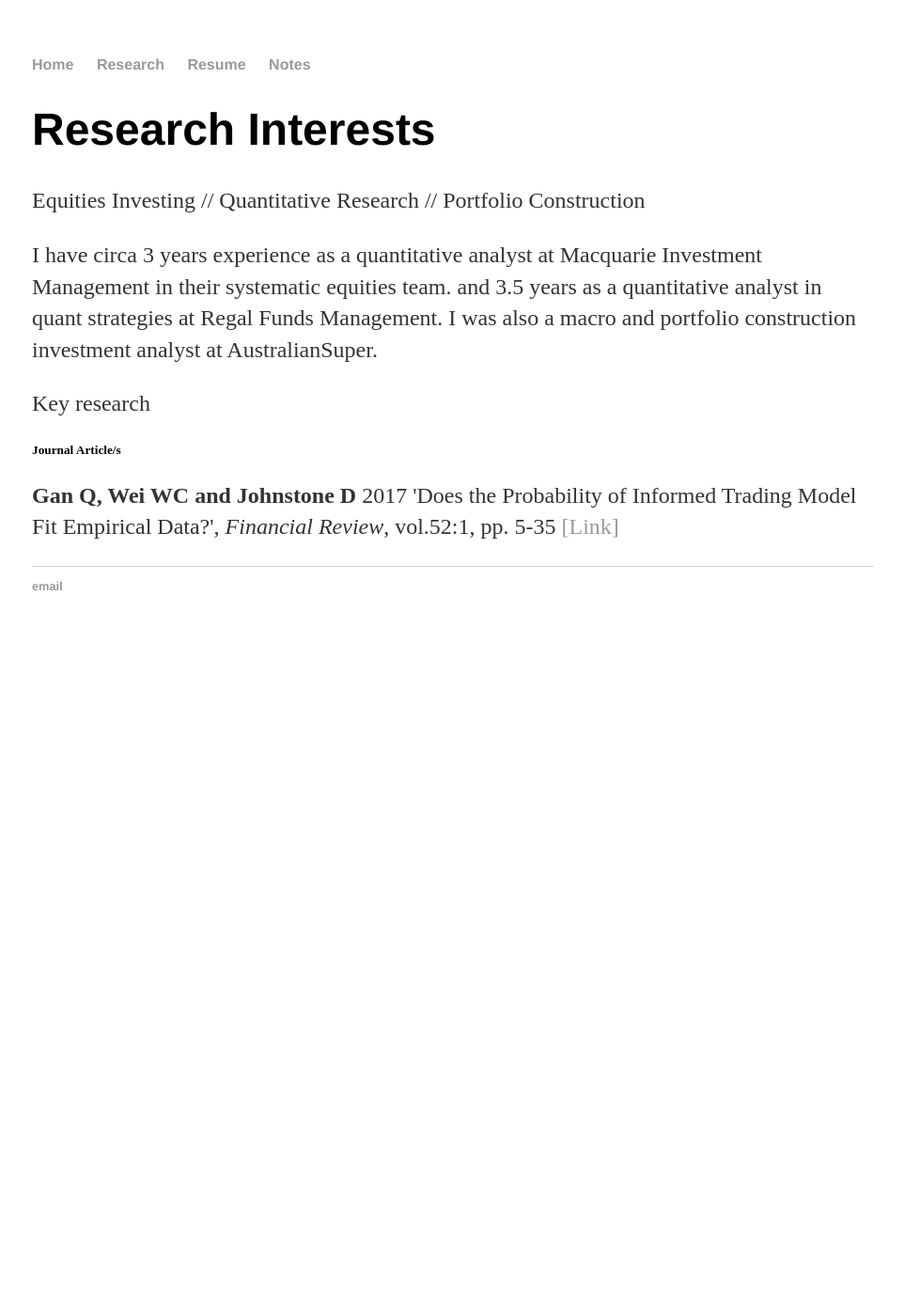
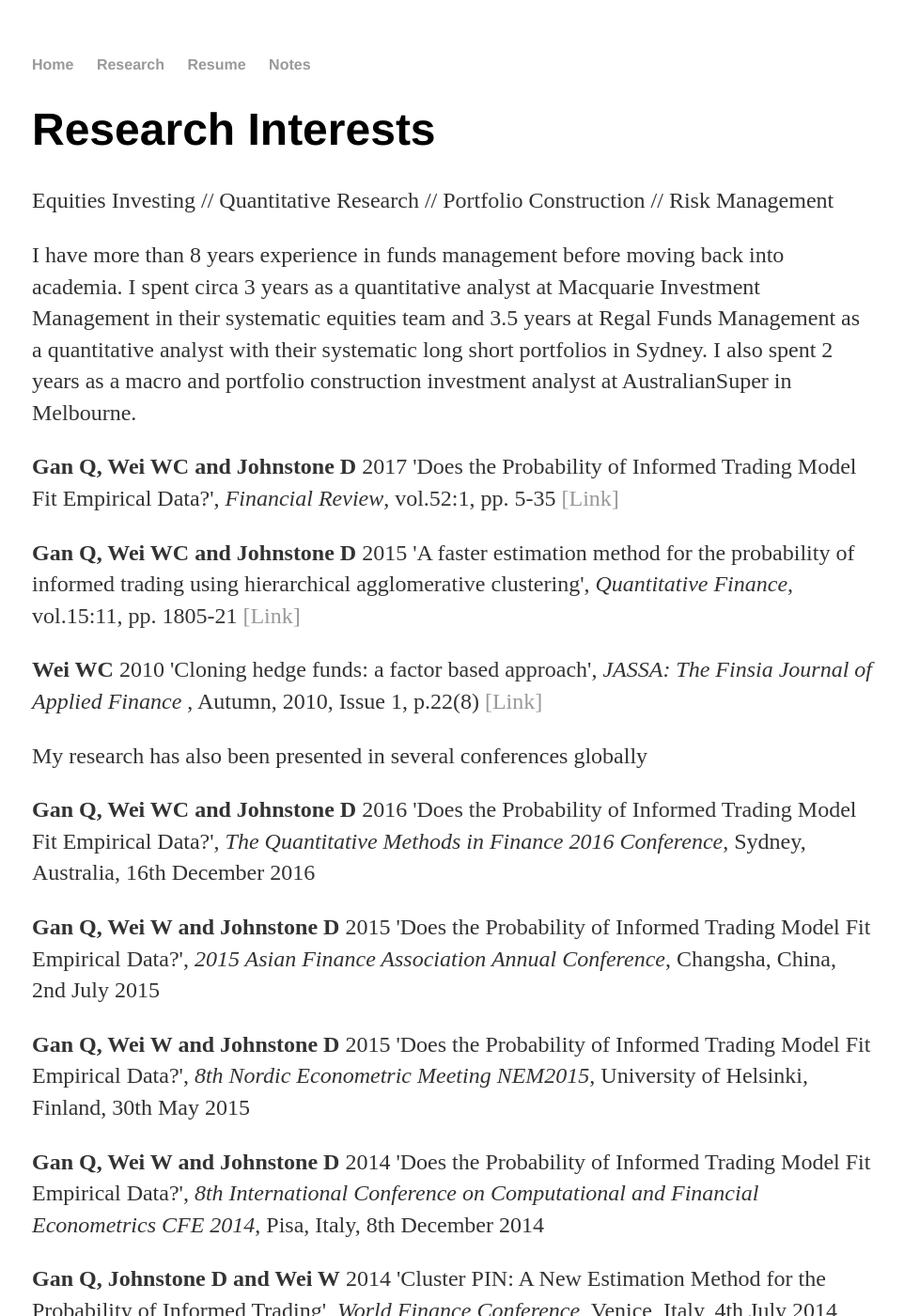
Before and after one commit to weiwangchun/weiwangchun.github.io, a Jekyll site: the page built from about/index.html, in a window 1280 px wide and 1400 px high. Shown: the whole window at 94% size, without its empty margins (158-1120 px from the left). Built offline with Jekyll 4.4.1, drawn with Linux system fonts in a browser that asks for light colours; some of the changed text lies outside the part shown.

Commit message:
Update index.html

```diff
--- a/about/index.html
+++ b/about/index.html
@@ -6,14 +6,41 @@
 <div class="blurb">
   <h1> Research Interests </h1>
 
-  <p> Equities Investing // Quantitative Research // Portfolio Construction </p>
-  <p> I have circa 3 years experience as a quantitative analyst at Macquarie Investment Management in their systematic equities team.
-    and 3.5 years as a quantitative analyst in quant strategies at Regal Funds Management. I was also a macro and portfolio construction
-    investment analyst at AustralianSuper. </p>
-  <p> Key research </p>
+  <p> Equities Investing // Quantitative Research // Portfolio Construction // Risk Management </p>
+  <p> I have more than 8 years experience in funds management before moving back into academia. I spent circa 3 years as a quantitative analyst at Macquarie Investment Management in their systematic equities team and 3.5 years at Regal Funds Management as a quantitative analyst with their systematic long short portfolios in Sydney. I also spent 2 years as a macro and portfolio construction investment analyst at AustralianSuper in Melbourne. </p>
 
 
-<h5>Journal Article/s</h5><p><strong>Gan Q, Wei WC and Johnstone D</strong> 2017  'Does the Probability of Informed Trading Model Fit Empirical Data?', <cite>Financial Review</cite>, vol.52:1, pp. 5-35  <a href="http://dx.doi.org/10.1111/fire.12130">[Link]</a></p>
+  <p><strong>Gan Q, Wei WC and Johnstone D</strong> 2017  'Does the Probability of Informed Trading Model Fit Empirical Data?', <cite>Financial Review</cite>, vol.52:1, pp. 5-35  <a href="http://dx.doi.org/10.1111/fire.12130">[Link]</a></p>
+
+  <p><strong>Gan Q, Wei WC and Johnstone D</strong> 2015  'A faster estimation method for the probability of informed trading using hierarchical agglomerative clustering', <cite>Quantitative Finance</cite>, vol.15:11, pp. 1805-21  <a href="http://www.tandfonline.com/doi/full/10.1080/14697688.2015.1023336">[Link]</a></p>
+
+   <p><strong>Wei WC </strong> 2010  'Cloning hedge funds: a factor based approach', <cite>JASSA: The Finsia Journal of Applied Finance </cite>, Autumn, 2010, Issue 1, p.22(8) <a href="https://search.library.uq.edu.au/primo-explore/fulldisplay?docid=TN_gale_ofa227731173&context=PC&vid=61UQ&lang=en_US&search_scope=61UQ_All&adaptor=primo_central_multiple_fe&tab=61uq_all&query=any,contains,cloning%20hedge%20funds&sortby=rank&facet=rtype,exclude,newspaper_articles&facet=rtype,exclude,reviews&offset=0">[Link]</a></p>
+
+  <p> My research has also been presented in several conferences globally </p>
+
+
+  <p><strong>Gan Q, Wei WC and Johnstone D</strong> 2016  'Does the Probability of Informed Trading Model Fit Empirical Data?', <cite>The Quantitative Methods in Finance 2016 Conference</cite>, Sydney, Australia, 16th December 2016 </p>
+
+ <p><strong>Gan Q, Wei W and Johnstone D</strong> 2015  'Does the Probability of Informed Trading Model Fit Empirical Data?', <cite>2015 Asian Finance Association Annual Conference</cite>, Changsha, China, 2nd July 2015 </p>
+
+  <p><strong>Gan Q, Wei W and Johnstone D</strong> 2015  'Does the Probability of Informed Trading Model Fit Empirical Data?', <cite>8th Nordic Econometric Meeting NEM2015</cite>, University of Helsinki, Finland, 30th May 2015 </p>
+
+<p><strong>Gan Q, Wei W and Johnstone D</strong> 2014  'Does the Probability of Informed Trading Model Fit Empirical Data?', <cite>8th International Conference on Computational and Financial Econometrics CFE 2014</cite>, Pisa, Italy, 8th December 2014 </p>
+
+ <p><strong>Gan Q, Johnstone D and Wei W</strong> 2014  'Cluster PIN: A New Estimation Method for the Probability of Informed Trading', <cite>World Finance Conference</cite>, Venice, Italy, 4th July 2014 </p>
+
+
+  <p><strong>Wei WC and Gan Q</strong> 2012  'Comparing Information Content of Stock Trades across Asian Exchanges: An Adaptive Lasso Approach', <cite>27th International Conference of the American Committee for Asian Economic Studies ACAES 2012-Financial Econometrics group (FEG)</cite>, Melbourne, Australia, 27th October 2012 </p>
+
+  <p><strong>Wei WC and Gan Q</strong> 2012  'Diminishing Price Impact in Asian Limit Order Book Markets', <cite>Proceedings of the 25th Australasian Finance and Banking Conference</cite>, Sydney, Australia, 18th December 2012 </p>
+
+  <p><strong>Wei WC and Gan Q</strong> 2012  'Comparing the Information Content of Stock Trades: An Adaptive Lasso Approach (Awarded best finance paper)', <cite>Proceedings of the Accounting &amp; Finance Association of Australia and New Zealand Conference AFAANZ 2012</cite>, Melbourne, Australia, 3rd July 2012 </p>
+
+
+
+
+
+
 
 
 </div><!-- /.blurb -->
```
